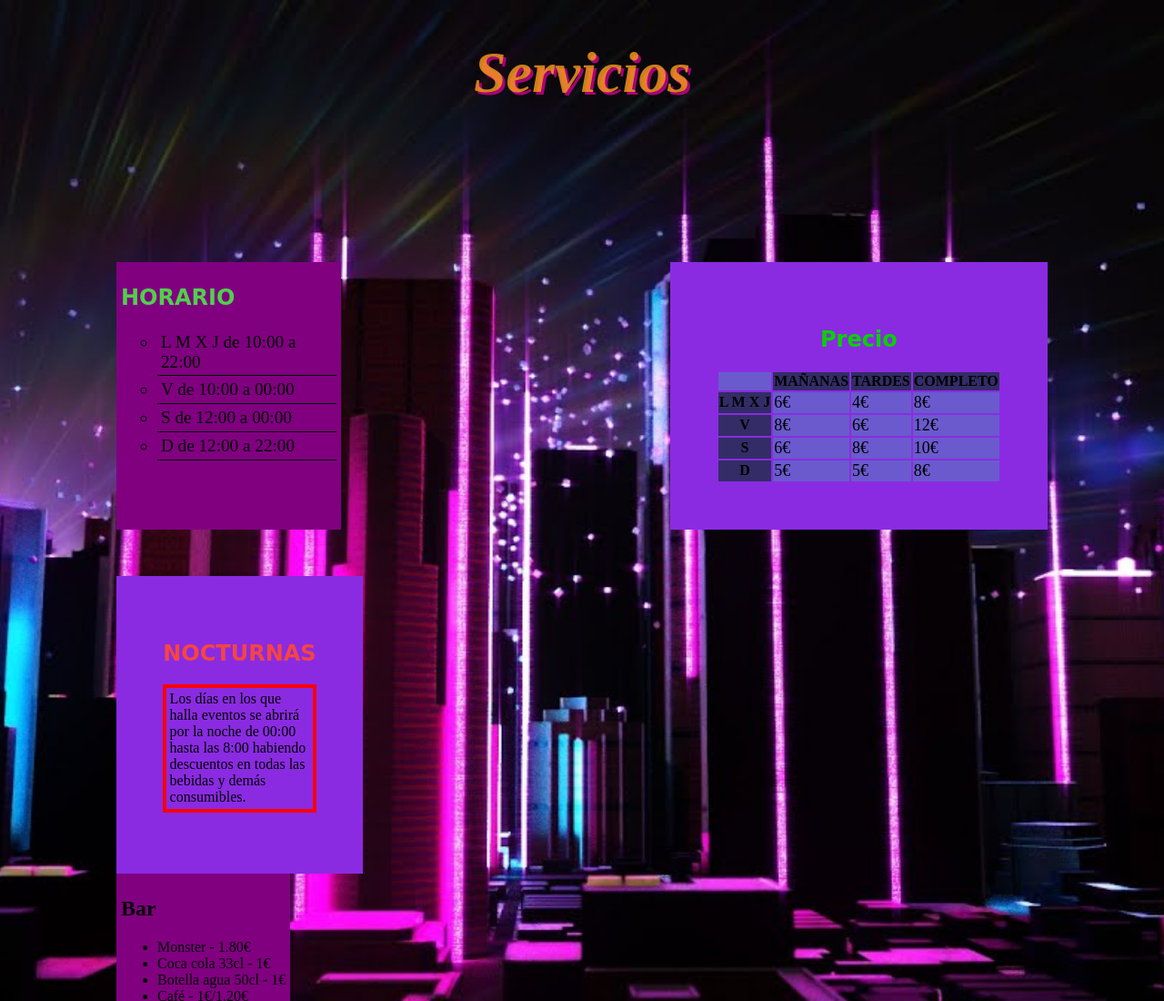
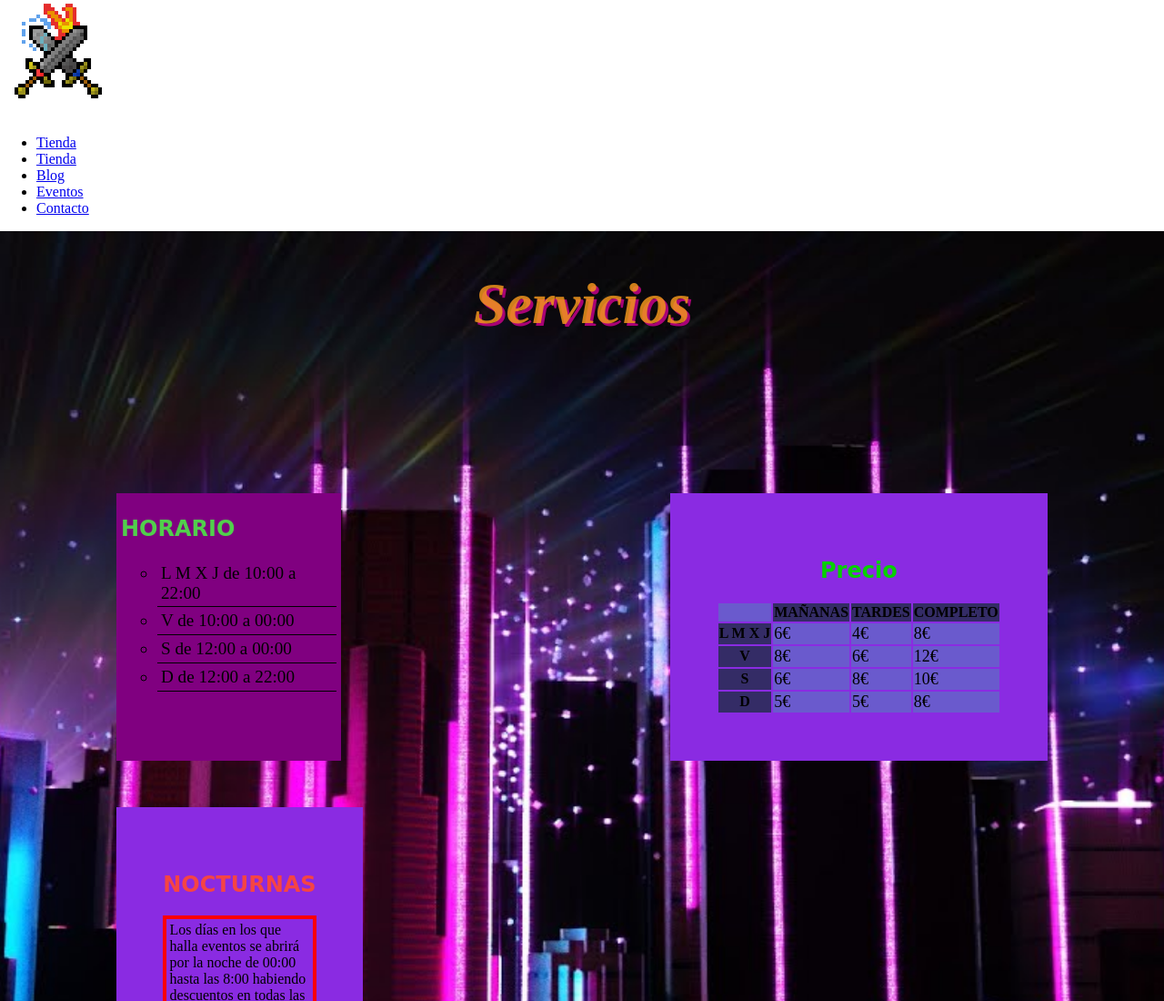
Before and after one commit to MarckGonNar99/Gonzalez_Marcos_CSS_2, a plain HTML site: page paginas/servicios.html in a window 1280 px wide. Shown: the top 1100 px of the page at 91% size. Drawn offline with Linux system fonts and the light colour scheme.

Commit message:
Añadidio header y un footer, sin estilos

```diff
--- a/paginas/servicios.html
+++ b/paginas/servicios.html
@@ -8,7 +8,16 @@
     <link rel="stylesheet" href="../estilos/estilos.css">
 </head>
 <body>
-    <header></header>
+    <header class="header">
+        <img src="../imagenes/El_logo_B.png" width="10%">
+        <ul class="menu">
+          <li><a href="../index.html">Tienda</a></li>
+          <li><a href="servicios.html">Tienda</a></li>
+          <li><a href="blog.html">Blog</a></li>
+          <li><a href="eventos.html">Eventos</a></li>
+          <li><a href="contacto.html">Contacto</a></li>
+        </ul>
+    </header>
     <main class="dos">
         <div class="intro2">
             <h1>Servicios</h1>
```
Also changed, not shown: index.html (+16 -2 lines), paginas/blog.html (+12 -2 lines), paginas/contacto.html (+10 -0 lines), paginas/eventos.html (+10 -0 lines).
